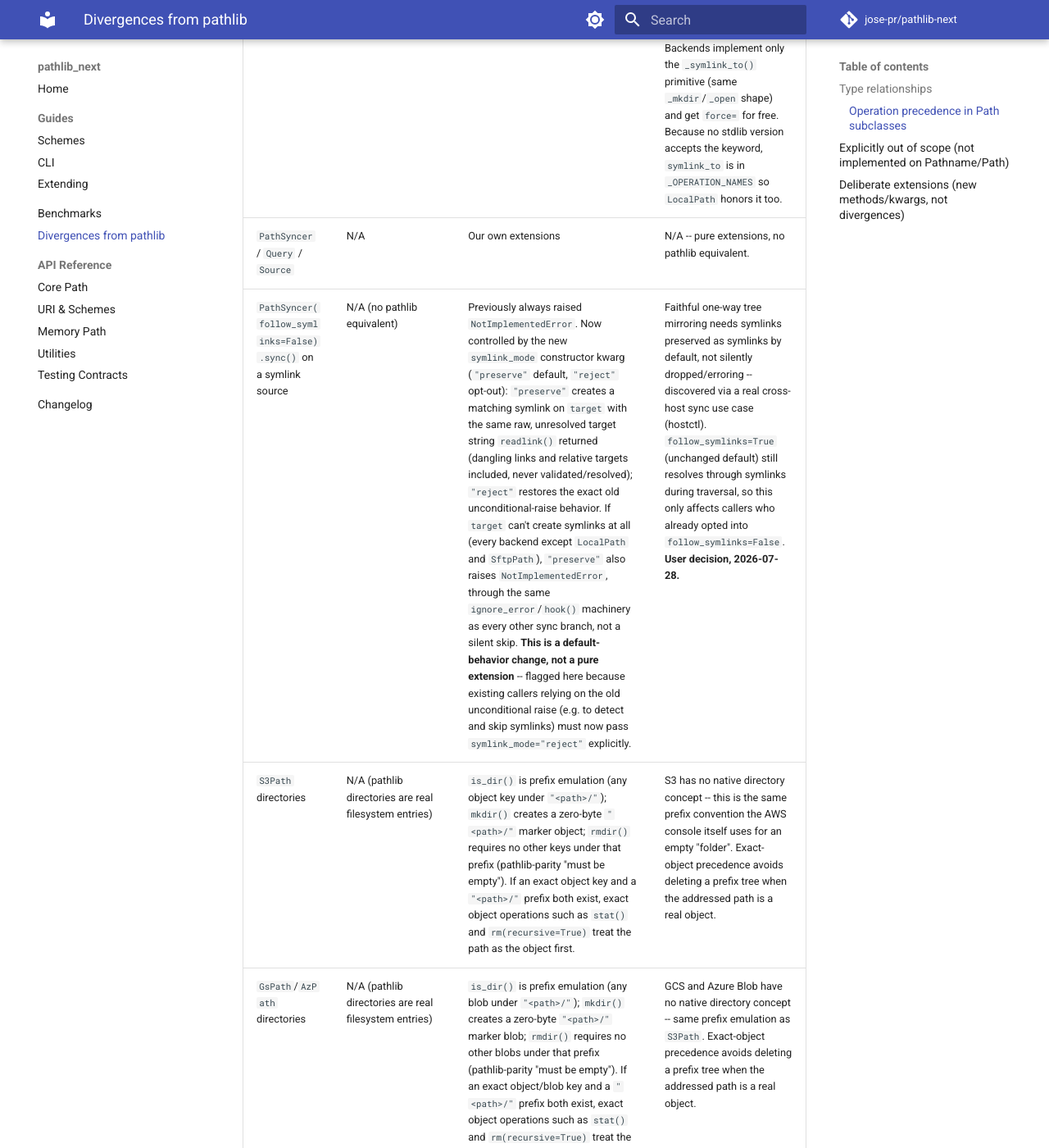
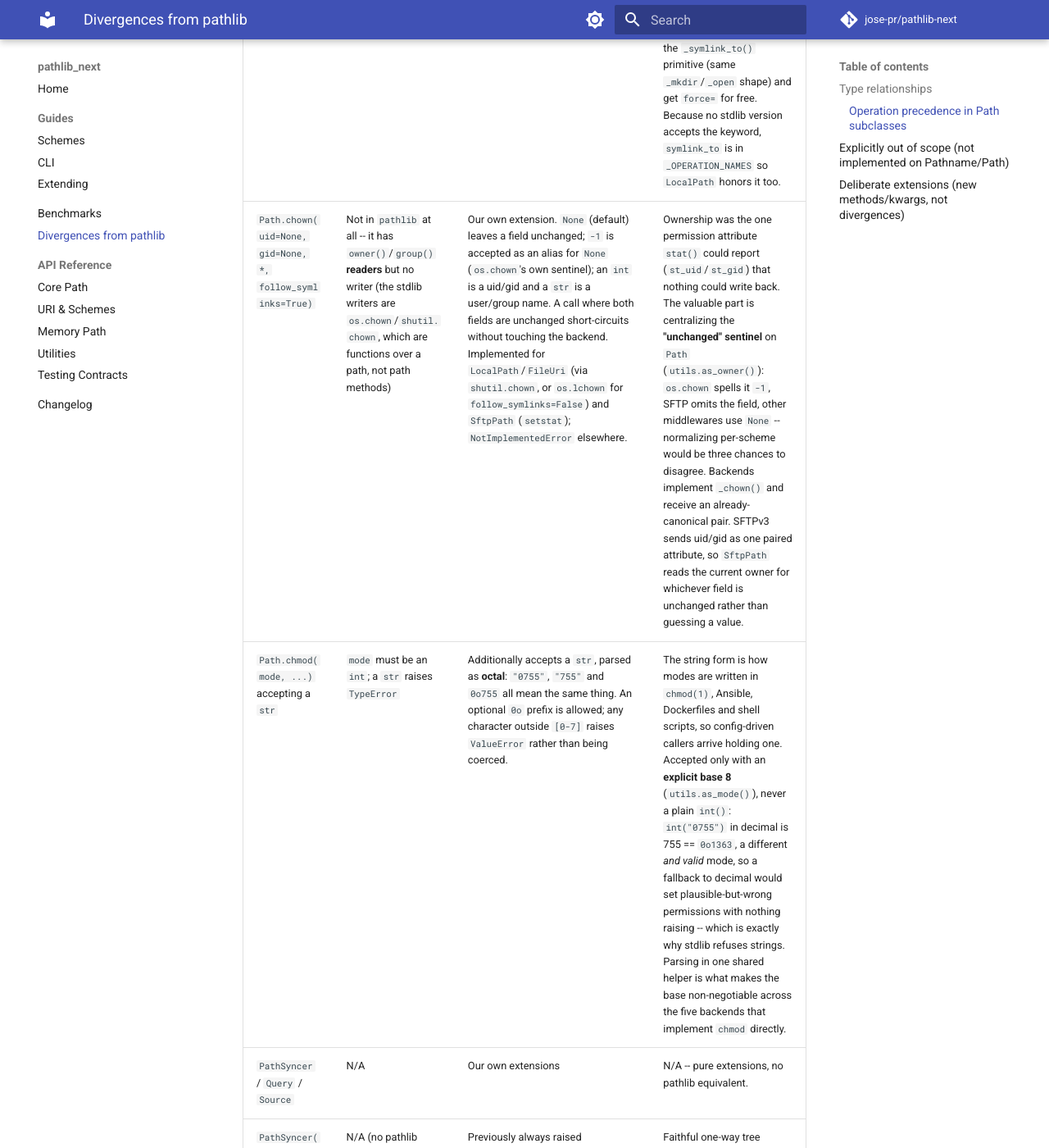
Before and after one commit to jose-pr/pathlib-next, an MkDocs documentation site: the page built from docs/divergences.md, in a window 1280 px wide and 1400 px high, scrolled down 2737 px. Shown: the whole window at 82% size. Built offline with MkDocs 1.6.1 and Material for MkDocs 9.7.7, drawn with Linux system fonts in a browser that asks for light colours; comment, search, counter and statistics services are not loaded.

Commit message:
docs: record chown() and chmod()'s string mode as deliberate extensions
Both are extensions rather than parity gaps, so each needs a divergences
row: pathlib has no chown at all, and it rejects a string mode outright.
The shipped API header documents the _chown primitive and the mandatory
base-8 parsing so a backend implementer sees the contract.

```diff
--- a/docs/divergences.md
+++ b/docs/divergences.md
@@ -61,6 +61,8 @@ these operations itself always keeps its own implementation.
 | `Path.move(target, ...)` | Not in `pathlib` at all | Our own extension: tries `rename()`, falls back to copy+unlink | N/A -- pure extension, no pathlib method to diverge from. |
 | `Path.rm(recursive=, missing_ok=, ignore_error=)` | Not in `pathlib` (closest: `shutil.rmtree`) | Our own extension. Recursive removal deletes bottom-up and uses non-following stat/listing metadata, so a symlink to a directory is unlinked rather than traversed. | N/A -- pure extension. Non-following recursive deletion avoids deleting through symlinked directory targets and lets backends with metadata-rich listings remove trees without a stat round trip per child. |
 | `Path.symlink_to(target, target_is_directory=False, *, force=False)` | `pathlib.Path.symlink_to(target, target_is_directory=False)` -- raises `FileExistsError` if anything already exists at the link path | Adds a keyword-only `force=`. `force=False` (the default) is stdlib-exact. `force=True` unlinks an existing **non-directory** entry at the link path first, then creates the symlink; an existing *directory* is never removed and the underlying error propagates. Not atomic: no filesystem or transport offers "replace a symlink" as one operation, so the path briefly does not exist between the unlink and the symlink. | Additive extension (an extra optional kwarg, per the parity contract). No backend can offer this atomically, so every consumer was re-implementing the same unlink-then-symlink dance -- it is path semantics, not transport semantics, so it belongs at the `Path` layer where one implementation serves every backend. Backends implement only the `_symlink_to()` primitive (same `_mkdir`/`_open` shape) and get `force=` for free. Because no stdlib version accepts the keyword, `symlink_to` is in `_OPERATION_NAMES` so `LocalPath` honors it too. |
+| `Path.chown(uid=None, gid=None, *, follow_symlinks=True)` | Not in `pathlib` at all -- it has `owner()`/`group()` **readers** but no writer (the stdlib writers are `os.chown`/`shutil.chown`, which are functions over a path, not path methods) | Our own extension. `None` (default) leaves a field unchanged; `-1` is accepted as an alias for `None` (`os.chown`'s own sentinel); an `int` is a uid/gid and a `str` is a user/group name. A call where both fields are unchanged short-circuits without touching the backend. Implemented for `LocalPath`/`FileUri` (via `shutil.chown`, or `os.lchown` for `follow_symlinks=False`) and `SftpPath` (`setstat`); `NotImplementedError` elsewhere. | Ownership was the one permission attribute `stat()` could report (`st_uid`/`st_gid`) that nothing could write back. The valuable part is centralizing the **"unchanged" sentinel** on `Path` (`utils.as_owner()`): `os.chown` spells it `-1`, SFTP omits the field, other middlewares use `None` -- normalizing per-scheme would be three chances to disagree. Backends implement `_chown()` and receive an already-canonical pair. SFTPv3 sends uid/gid as one paired attribute, so `SftpPath` reads the current owner for whichever field is unchanged rather than guessing a value. |
+| `Path.chmod(mode, ...)` accepting a `str` | `mode` must be an `int`; a `str` raises `TypeError` | Additionally accepts a `str`, parsed as **octal**: `"0755"`, `"755"` and `0o755` all mean the same thing. An optional `0o` prefix is allowed; any character outside `[0-7]` raises `ValueError` rather than being coerced. | The string form is how modes are written in `chmod(1)`, Ansible, Dockerfiles and shell scripts, so config-driven callers arrive holding one. Accepted only with an **explicit base 8** (`utils.as_mode()`), never a plain `int()`: `int("0755")` in decimal is 755 == `0o1363`, a different *and valid* mode, so a fallback to decimal would set plausible-but-wrong permissions with nothing raising -- which is exactly why stdlib refuses strings. Parsing in one shared helper is what makes the base non-negotiable across the five backends that implement `chmod` directly. |
 | `PathSyncer` / `Query` / `Source` | N/A | Our own extensions | N/A -- pure extensions, no pathlib equivalent. |
 | `PathSyncer(follow_symlinks=False).sync()` on a symlink source | N/A (no pathlib equivalent) | Previously always raised `NotImplementedError`. Now controlled by the new `symlink_mode` constructor kwarg (`"preserve"` default, `"reject"` opt-out): `"preserve"` creates a matching symlink on `target` with the same raw, unresolved target string `readlink()` returned (dangling links and relative targets included, never validated/resolved); `"reject"` restores the exact old unconditional-raise behavior. If `target` can't create symlinks at all (every backend except `LocalPath` and `SftpPath`), `"preserve"` also raises `NotImplementedError`, through the same `ignore_error`/`hook()` machinery as every other sync branch, not a silent skip. **This is a default-behavior change, not a pure extension** -- flagged here because existing callers relying on the old unconditional raise (e.g. to detect and skip symlinks) must now pass `symlink_mode="reject"` explicitly. | Faithful one-way tree mirroring needs symlinks preserved as symlinks by default, not silently dropped/erroring -- discovered via a real cross-host sync use case (hostctl). `follow_symlinks=True` (unchanged default) still resolves through symlinks during traversal, so this only affects callers who already opted into `follow_symlinks=False`. **User decision, 2026-07-28.** |
 | `S3Path` directories | N/A (pathlib directories are real filesystem entries) | `is_dir()` is prefix emulation (any object key under `"<path>/"`); `mkdir()` creates a zero-byte `"<path>/"` marker object; `rmdir()` requires no other keys under that prefix (pathlib-parity "must be empty"). If an exact object key and a `"<path>/"` prefix both exist, exact object operations such as `stat()` and `rm(recursive=True)` treat the path as the object first. | S3 has no native directory concept -- this is the same prefix convention the AWS console itself uses for an empty "folder". Exact-object precedence avoids deleting a prefix tree when the addressed path is a real object. |
```
Also changed, not shown: src/pathlib_next/AGENTS.md (+14 -1 lines).
